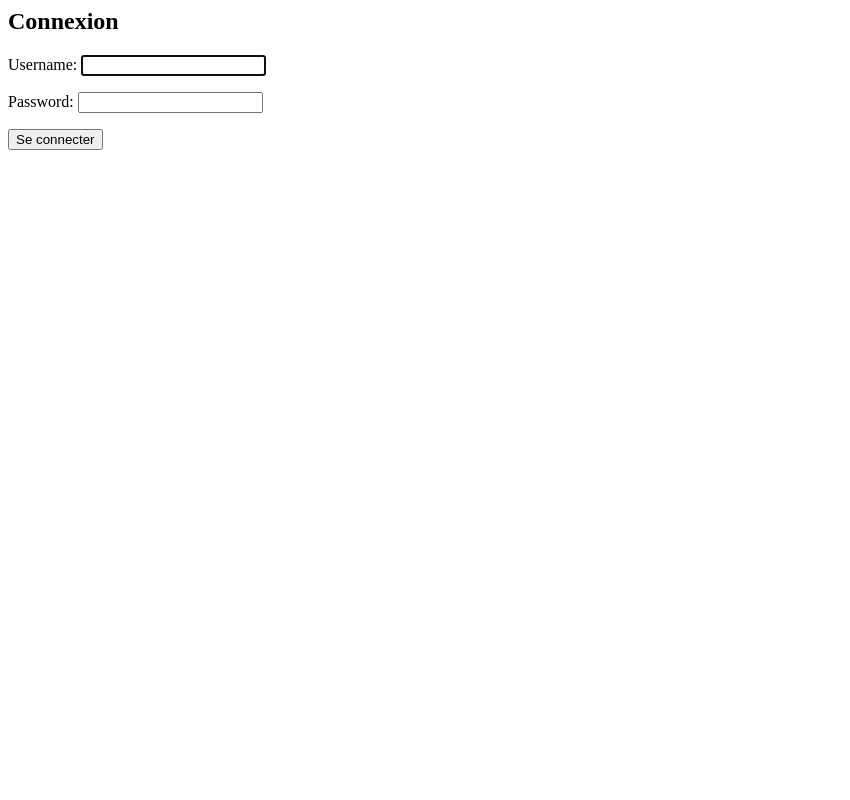
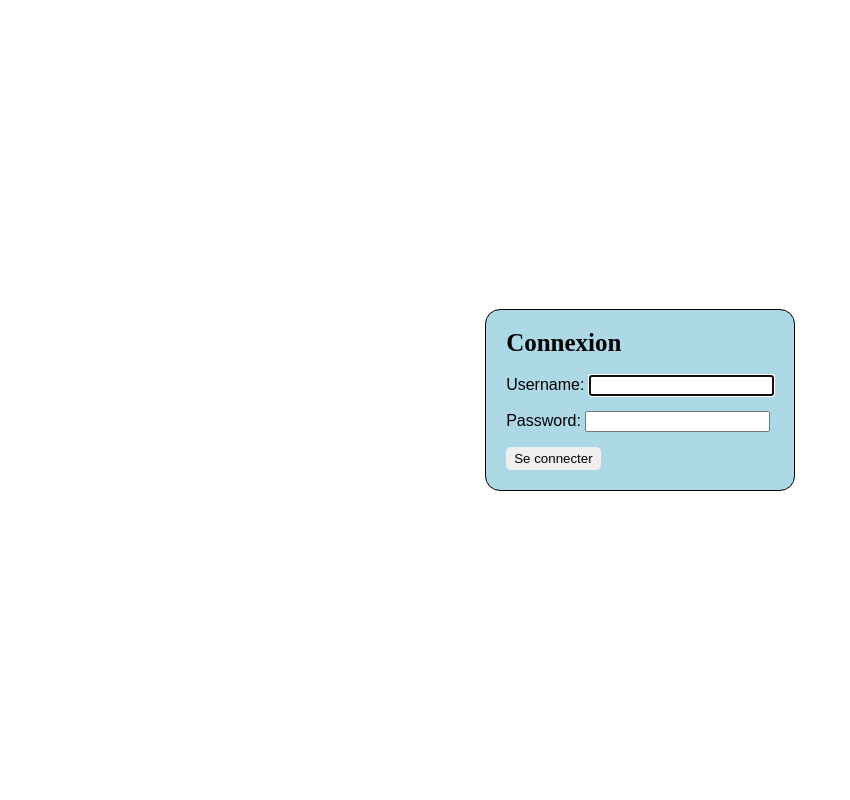
Before and after one commit to TanguyMorel/td-djangorestapi-MOREL-TANGUY, a Django app: page /signin/ in a window 1280 px wide. Shown: the whole page, without its empty margins (0-850 px from the left). Run offline with Django 5.2, Linux system fonts and the light colour scheme.

Commit message:
add: style on signin page

```diff
--- /dev/null
+++ b/projects/static/css/signin.css
@@ -0,0 +1,44 @@
+header {
+  display: flex;
+  justify-content: center;
+  align-items: center;
+  width: 100%;
+  height: 100vh;
+}
+
+.content-wrapper {
+  display: flex;
+  flex-direction: column;
+  gap: 20px;
+  padding: 20px;
+  background-color: lightblue;
+  border: solid 1px black;
+  width: fit-content;
+  height: fit-content;
+  border-radius: 15px;
+}
+
+.content-wrapper h2 {
+  font-size: 25px;
+  font-family: "montserrat";
+  font-weight: bolder;
+}
+
+.content-wrapper form {
+  display: flex;
+  flex-direction: column;
+  gap: 15px;
+}
+
+.back-home {
+  font-size: 14px;
+  color: black;
+}
+
+.content-wrapper form button {
+  width: fit-content;
+  height: fit-content;
+  padding: 4px 8px;
+  border-radius: 5px;
+  border: none;
+}
--- a/projects/templates/utilisateurs/signin.html
+++ b/projects/templates/utilisateurs/signin.html
@@ -1,7 +1,23 @@
-<!-- signin.html -->
-
-<h2>Connexion</h2>
-<form method="post">
-  {% csrf_token %} {{ form.as_p }}
-  <button type="submit">Se connecter</button>
-</form>
+{% load static %}
+<!DOCTYPE html>
+<html lang="en">
+  <head>
+    <meta charset="UTF-8" />
+    <meta name="viewport" content="width=device-width, initial-scale=1.0" />
+    <title>Connexion</title>
+    <link rel="stylesheet" href="{% static 'css/reset.css' %}" />
+    <link rel="stylesheet" href="{% static 'css/signin.css' %}" />
+  </head>
+  <body>
+    <header>
+      <div class="content-wrapper">
+        <!-- <a class="back-home" href="#">Retour</a> -->
+        <h2>Connexion</h2>
+        <form method="post">
+          {% csrf_token %} {{ form.as_p }}
+          <button type="submit">Se connecter</button>
+        </form>
+      </div>
+    </header>
+  </body>
+</html>
```
